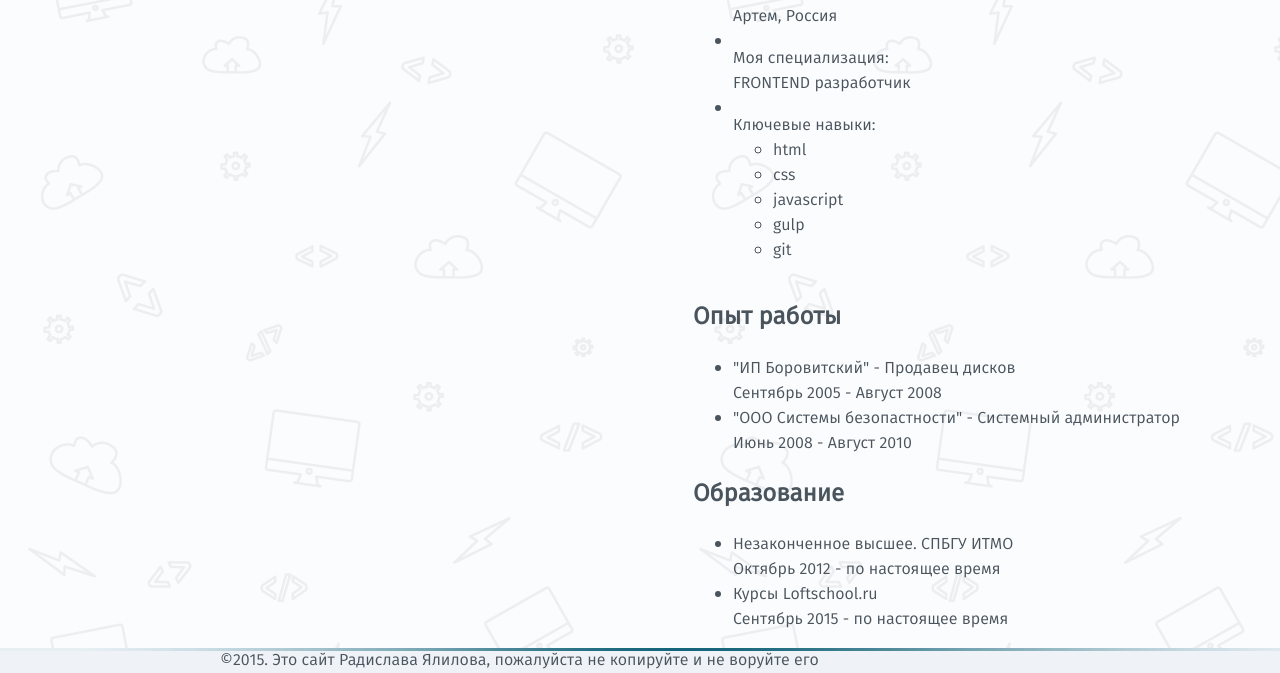
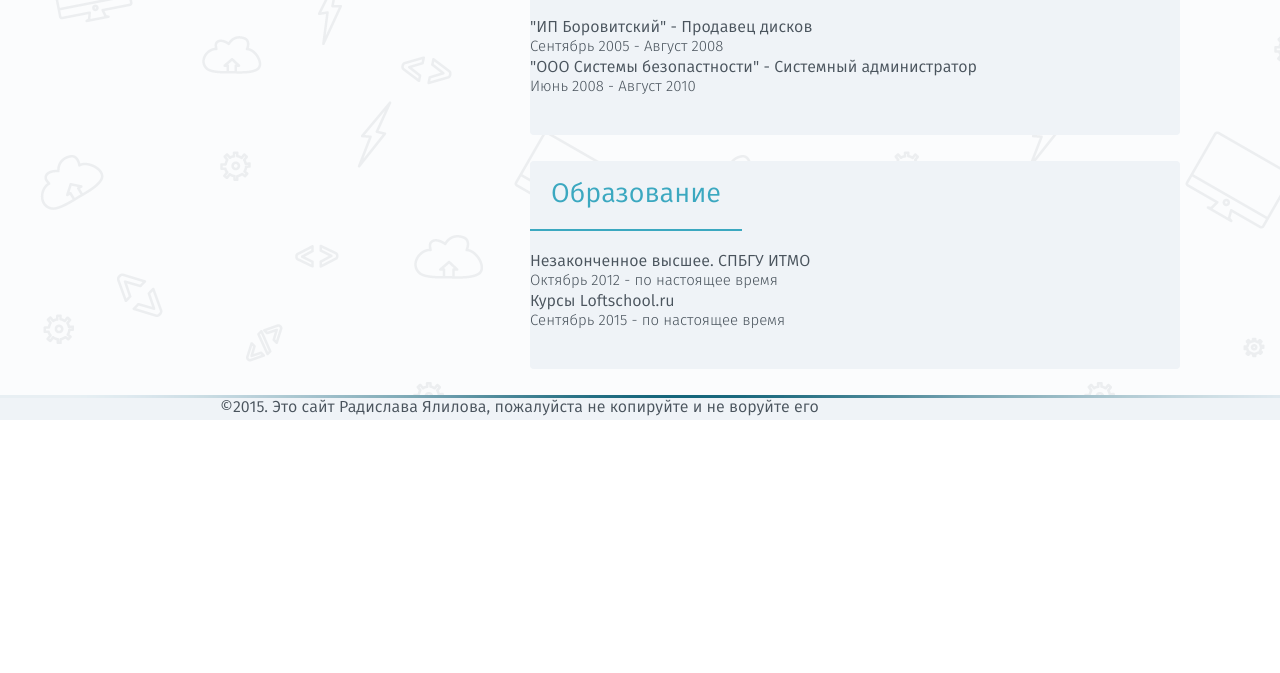
Before and after one commit to radislaw/portfolio, a website: page app/index.html in a window 1280 px wide. Shown: the part 575-1248 px from the top of the page. After the commit the page ends 995 px from the top, so only its background shows below. Drawn offline with nearby package versions, Linux system fonts and the light colour scheme; a web font is replaced by a local one.

Commit message:
style variable section

```diff
--- a/app/css/main.css
+++ b/app/css/main.css
@@ -195,6 +195,30 @@ img{
 /* VARIABLE */
 .variable-block{
     float: right;
+    width: 650px;
+}
+.variable__block__info{
+    background: #eff3f7;
+    border-radius: 4px;
+    margin-bottom: 26px;
+}
+.info__header{
+    font-family: 'fira_sansbook';
+    font-size: 27px;
+    font-weight: normal;
+    color: #3ba8c0;
+    border-bottom: 2px solid #3ba8c0;
+    margin: 0 0 18px 0;
+    padding: 13px 21px;
+    display: inline-block;
+}
+.info__body{
+    padding-bottom: 40px;
+}
+.image-wrap{
+    float: left;
+    margin-left: 55px;
+    margin-top: 15px;
 }
 .avatar-box{
     width: 142px;
@@ -205,6 +229,65 @@ img{
 }
 .avatar{
     width: 100%;
+}
+
+.worksheet-wrap{
+    float: right;
+    width: 422px;
+}
+.worksheet__list{
+    list-style-type: none;
+    margin: 0;
+    padding: 0;
+}
+.worksheet__item{
+    margin-bottom: 8px;
+}
+.worksheet__item:last-child{
+    margin-bottom: 0;
+}
+.worksheet-what{
+    font-family: 'fira_sansmedium';
+    font-size: 16px;
+    float: left;
+    letter-spacing: 0.6px;
+}
+.worksheet-info{
+    font-family: 'fira_sansbook';
+    font-size: 15px;
+    overflow: hidden;
+    max-width: 218px;
+    float: left;
+    margin-left: 17px;
+}
+.skills-list{
+    width: 224px;
+    padding: 5px;
+    list-style-type: none;
+}
+.skill-item{
+    display: inline-block;
+    font-family: 'ProximaNovaCondesedSemibold';
+    background: #3ba8c0;
+  border-radius: 2px;
+  background-image: -webkit-linear-gradient( 90deg, rgb(46,140,162) 0%, rgb(46,140,162) 52%, rgb(59,168,192) 53%, rgb(59,168,192) 100%);
+  background-image: -ms-linear-gradient( 90deg, rgb(46,140,162) 0%, rgb(46,140,162) 52%, rgb(59,168,192) 53%, rgb(59,168,192) 100%);
+    padding: 2px 4px;
+    margin-right: 6px;
+    color: #fff;
+    line-height: 1.2;
+    min-width: 40px;
+    text-align: center;
+}
+.about-box__list{
+    list-style-type: none;
+    margin: 0;
+    padding: 0;
+}
+.period{
+    font-family: 'fira_sanslight';
+    font-size: 15px;
+    line-height: 1;
 }
 
 /* STICKY FOOTER STYLES */
@@ -221,4 +304,5 @@ img{
     background: #eff3f7 url(/img/gradient-border.png) no-repeat top center;
     background-size: 100%;
     width: 100%;
+    color: #4a545d;
 }
```
